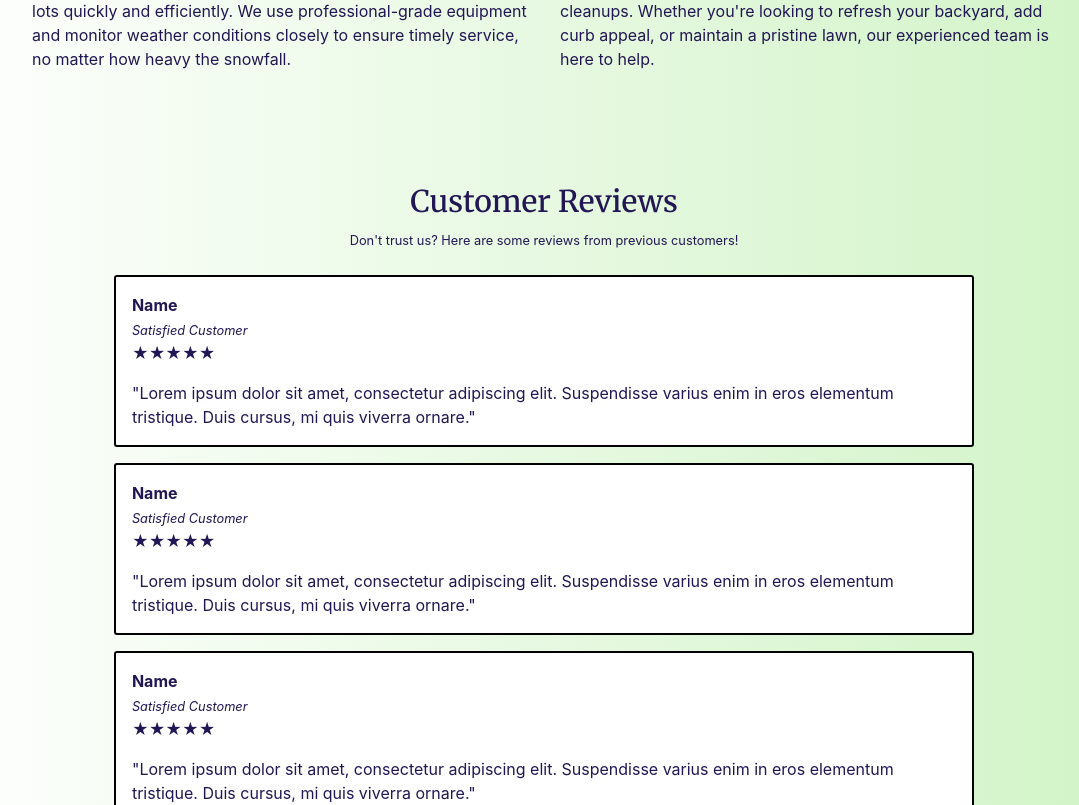
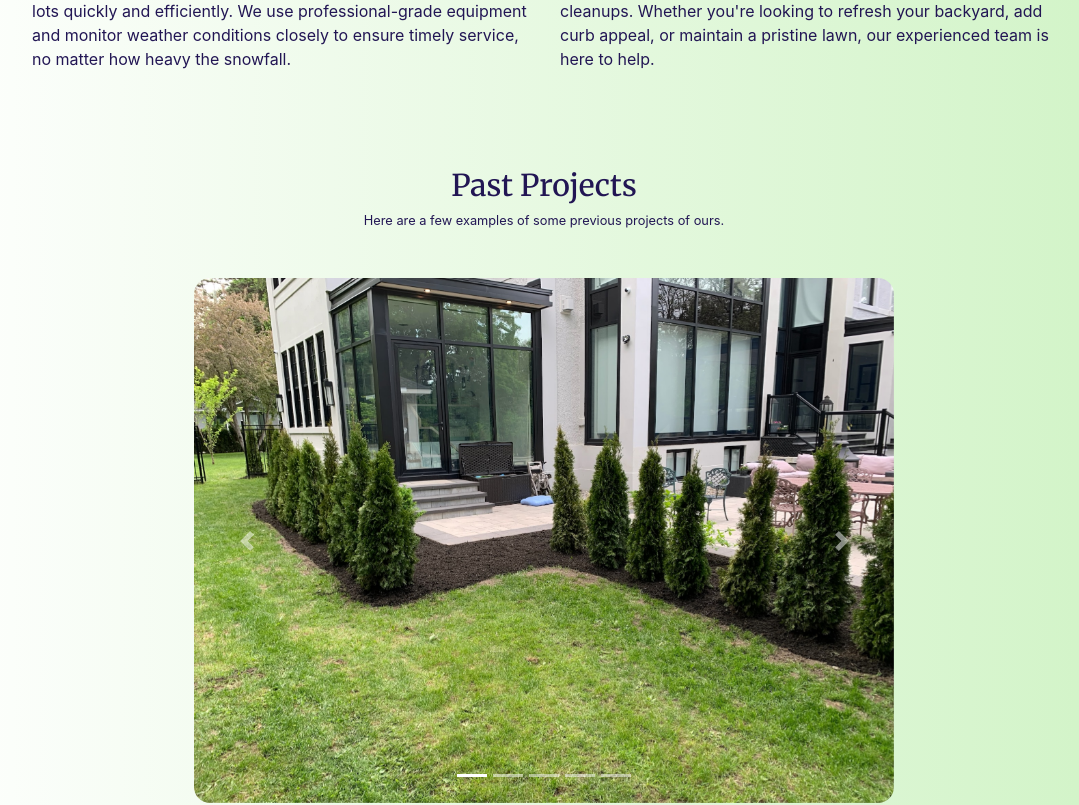
Before and after one commit to liamhorton0528/snowngrow, a React (Create React App) app: page / in a window 1280 px wide. Shown: the part 980-1785 px from the top of the page, without its empty margins (96-1175 px from the left). Built offline with nearby package versions, Linux system fonts and the light colour scheme.

Commit message:
temporarily removed reviews until we get content for it, fixed margin issue in about page

```diff
--- a/src/App.css
+++ b/src/App.css
@@ -345,7 +345,7 @@ textarea {
 }
 
 .family_item {
-  margin-inline: 3em;
+  margin-inline: 1em;
 }
 
 .team_div {
--- a/src/pages/Home.js
+++ b/src/pages/Home.js
@@ -18,7 +18,7 @@ export default function Home() {
         <div className='page_content'>
             <Welcome />
             <Services />
-            <Reviews />
+            {/* <Reviews /> */}
             {/* <FAQ /> */}
             <Carousel />
             <ContactForm refProp={contactRef} />
```
